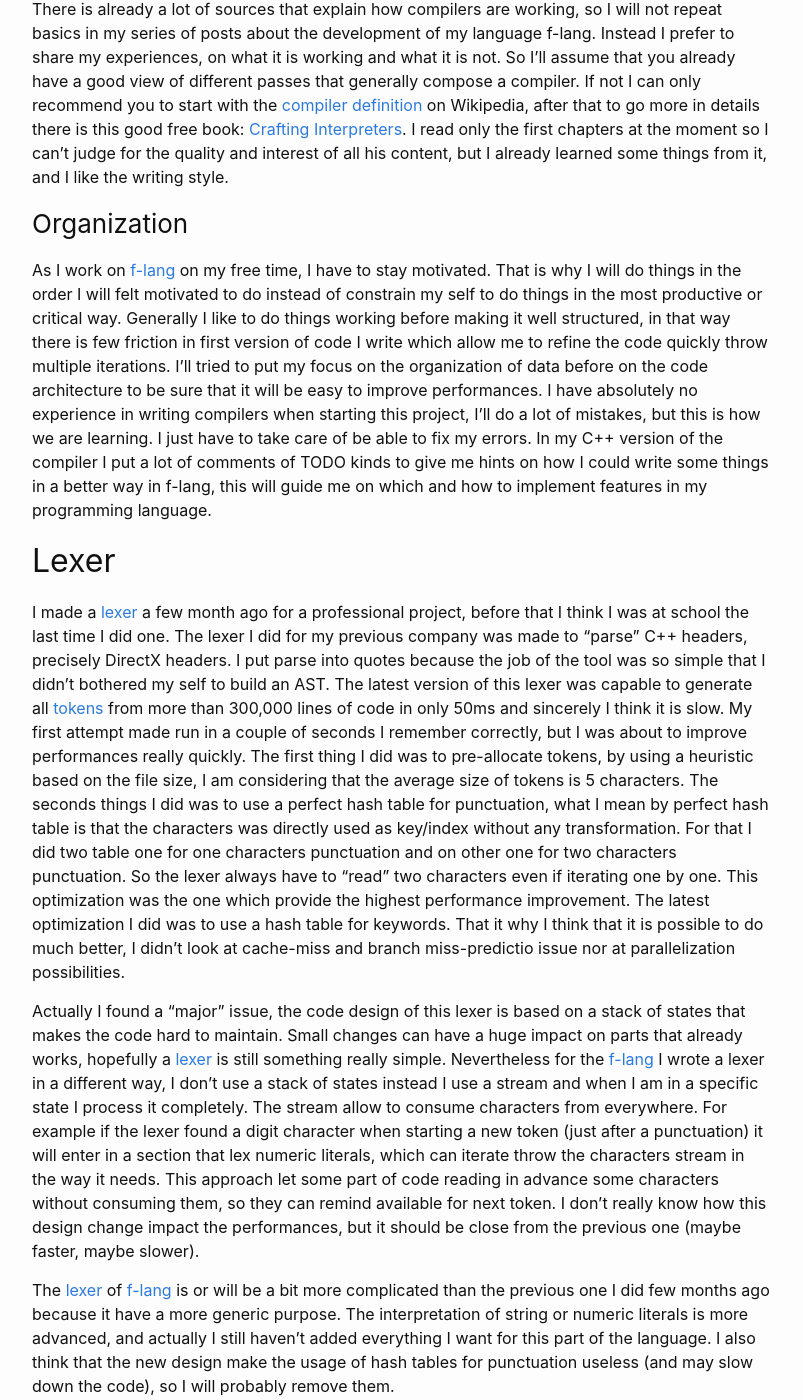
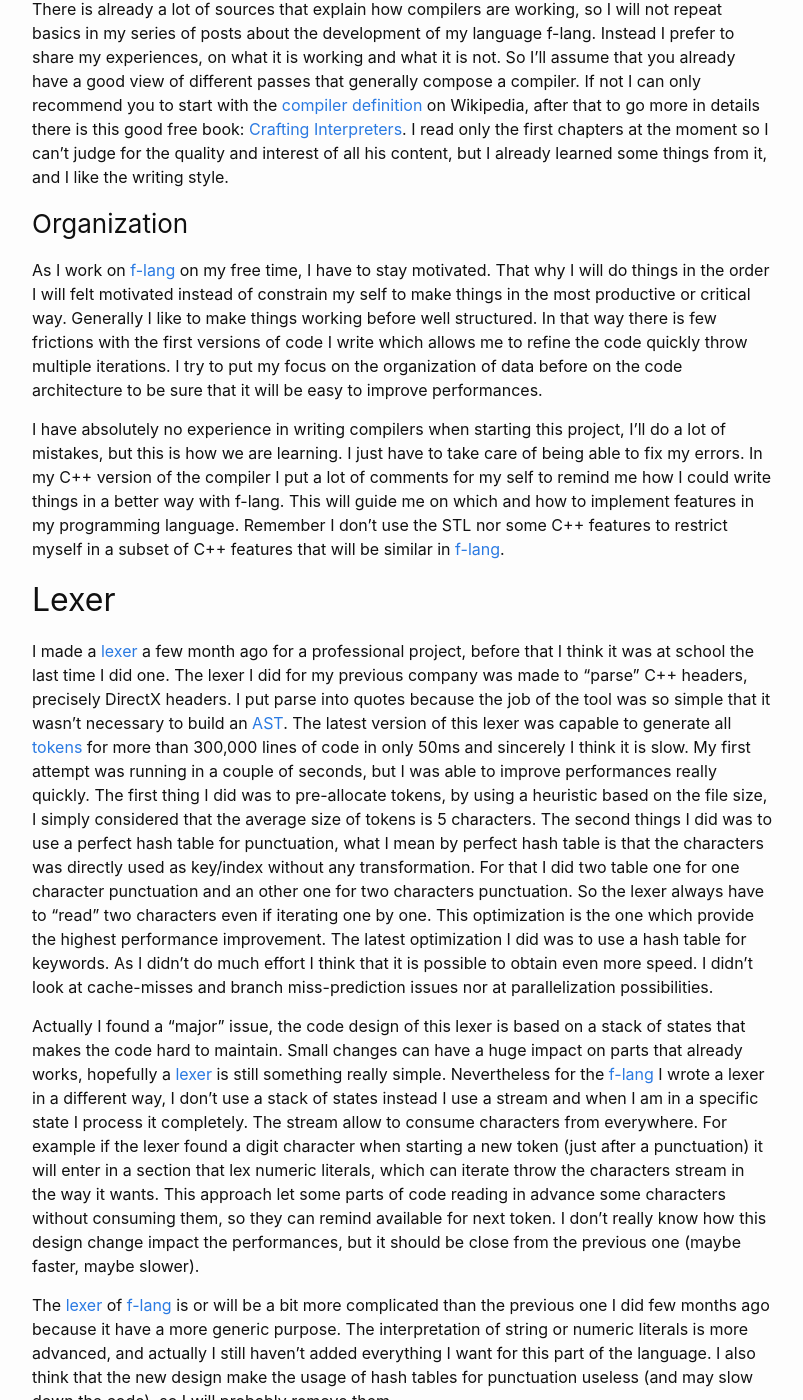
Before and after one commit to Flamaros/Flamaros.github.io, a Jekyll site: the page built from _posts/2020-04-13-F-lang-lexer.markdown, in a window 1280 px wide and 1400 px high, scrolled down 266 px. Shown: the whole window, without its empty margins (238-1041 px from the left). Built offline with Jekyll 4.4.1, drawn with Linux system fonts in a browser that asks for light colours; nearby versions of some CDN libraries; some of the changed text lies outside the part shown.

Commit message:
More corrections

````diff
--- a/_posts/2020-04-13-F-lang-lexer.markdown
+++ b/_posts/2020-04-13-F-lang-lexer.markdown
@@ -15,38 +15,40 @@ for the quality and interest of all his content, but I already learned some thin
 style.
 
 ### Organization
-As I work on [f-lang] on my free time, I have to stay motivated. That is why I will do things in the order I will felt
-motivated to do instead of constrain my self to do things in the most productive or critical way. Generally I like
-to do things working before making it well structured, in that way there is few friction in first version of code I
-write which allow me to refine the code quickly throw multiple iterations. I'll tried to put my focus on the
-organization of data before on the code architecture to be sure that it will be easy to improve performances. I have
-absolutely no experience in writing compilers when starting this project, I'll do a lot of mistakes, but this is how we
-are learning. I just have to take care of be able to fix my errors. In my C++ version of the compiler I put a lot of
-comments of TODO kinds to give me hints on how I could write some things in a better way in f-lang, this will guide me
-on which and how to implement features in my programming language.
+As I work on [f-lang] on my free time, I have to stay motivated. That why I will do things in the order I will felt
+motivated instead of constrain my self to make things in the most productive or critical way. Generally I like
+to make things working before well structured. In that way there is few frictions with the first versions of code I
+write which allows me to refine the code quickly throw multiple iterations. I try to put my focus on the
+organization of data before on the code architecture to be sure that it will be easy to improve performances.
+
+I have absolutely no experience in writing compilers when starting this project, I'll do a lot of mistakes, but this is
+how we are learning. I just have to take care of being able to fix my errors. In my C++ version of the compiler I put a
+lot of comments for my self to remind me how I could write things in a better way with f-lang. This will guide me on
+which and how to implement features in my programming language. Remember I don't use the STL nor some C++ features to
+restrict myself in a subset of C++ features that will be similar in [f-lang].
 
 ## Lexer
-I made a [lexer] a few month ago for a professional project, before that I think I was at school the last time I did
+I made a [lexer] a few month ago for a professional project, before that I think it was at school the last time I did
 one. The lexer I did for my previous company was made to "parse" C++ headers, precisely DirectX headers. I put parse
-into quotes because the job of the tool was so simple that I didn't bothered my self to build an AST. The latest
-version of this lexer was capable to generate all [tokens] from more than 300,000 lines of code in only 50ms and
-sincerely I think it is slow. My first attempt made run in a couple of seconds I remember correctly, but I was about to
-improve performances really quickly. The first thing I did was to pre-allocate tokens, by using a heuristic based on
-the file size, I am considering that the average size of tokens is 5 characters. The seconds things I did was to use
+into quotes because the job of the tool was so simple that it wasn't necessary to build an [AST]. The latest
+version of this lexer was capable to generate all [tokens] for more than 300,000 lines of code in only 50ms and
+sincerely I think it is slow. My first attempt was running in a couple of seconds, but I was able to improve
+performances really quickly. The first thing I did was to pre-allocate tokens, by using a heuristic based on
+the file size, I simply considered that the average size of tokens is 5 characters. The second things I did was to use
 a perfect hash table for punctuation, what I mean by perfect hash table is that the characters was directly used as
-key/index without any transformation. For that I did two table one for one characters punctuation and on other one
+key/index without any transformation. For that I did two table one for one character punctuation and an other one
 for two characters punctuation. So the lexer always have to "read" two characters even if iterating one by one. This
-optimization was the one which provide the highest performance improvement. The latest optimization I did was to use a
-hash table for keywords. That it why I think that it is possible to do much better, I didn't look at cache-miss and
-branch miss-predictio issue nor at parallelization possibilities.
+optimization is the one which provide the highest performance improvement. The latest optimization I did was to use a
+hash table for keywords. As I didn't do much effort I think that it is possible to obtain even more speed. I didn't
+look at cache-misses and branch miss-prediction issues nor at parallelization possibilities.
 
 Actually I found a "major" issue, the code design of this lexer is based on a stack of states that makes the code hard
 to maintain. Small changes can have a huge impact on parts that already works, hopefully a [lexer] is still something
 really simple. Nevertheless for the [f-lang] I wrote a lexer in a different way, I don't use a stack of states instead
 I use a stream and when I am in a specific state I process it completely. The stream allow to consume characters from
 everywhere. For example if the lexer found a digit character when starting a new token (just after a punctuation) it
-will enter in a section that lex numeric literals, which can iterate throw the characters stream in the way it needs.
-This approach let some part of code reading in advance some characters without consuming them, so they can remind
+will enter in a section that lex numeric literals, which can iterate throw the characters stream in the way it wants.
+This approach let some parts of code reading in advance some characters without consuming them, so they can remind
 available for next token. I don't really know how this design change impact the performances, but it should be close
 from the previous one (maybe faster, maybe slower).
 
@@ -56,13 +58,13 @@ added everything I want for this part of the language. I also think that the new
 for punctuation useless (and may slow down the code), so I will probably remove them.
 
 I changed the way of how I write lexers simply for comfort and maintainability of the code, this design seems to be the
-most used, I so it in the sources of many compilers. But I was surprised to listen [Sean Barrett] in a [discussion]
-with [Jonathan Blow] whom seams to use a lexer with a design closer than the first one I made. [Sean Barrett] explain
+most used, I saw it in the sources of many compilers. But I was surprised to listen [Sean Barrett] in a [discussion]
+with [Jonathan Blow] whom seems to use a lexer with a design closer than the first one I made. [Sean Barrett] explains
 greatly how this design allow more optimizations. For [f-lang] I am not so concerned by such advanced performances
 tweaks, even more for the lexer. I can only recommend you to listen this great technical conversation about compilers
 and speed.
 
-Here is an example of code that can be lex followed by the resulting list of tokens:
+Here is an example of an input code and the corresponding output:
 ```c
 alias DWORD = ui32;
 alias HANDLE = *void;
@@ -82,14 +84,14 @@ main :: (arguments : [] string) -> i32
 
 ![](/assets/images/F-lang-lexer_tokens.png)
 
-The numbers at start of each lines are the line number and the column of the token.
+The numbers at start of each lines are the line number and the column of fist character of the token.
 
 With this result you can see almost all the data that I store in the Token structure, there is only few things like the
-line number and type flags. All of that is straight forward, I didn't mention an obvious point that is a token doesn't
-have to store the reference text as string. I simply use a view (pointer and size) on the file buffer that stay in
+line number and type flags. All of that is straight forward, I didn't mention an obvious point that a token doesn't
+have to store the referenced text as string. I simply use a view (pointer and size) on the file buffer that stay in
 memory during the whole execution time of the compiler.
 
-The next article should be about the parser, that works in a similar way with a stream, but his output is a bit more
+The next article should be about the parser, that works in a similar way with a stream, but its output is a bit more
 complicated data structure.
 
 [Crafting Interpreters]: https://craftinginterpreters.com/
````
Also changed, not shown: other parts of _posts/2020-04-13-F-lang-lexer.markdown (+1 -0 lines).
